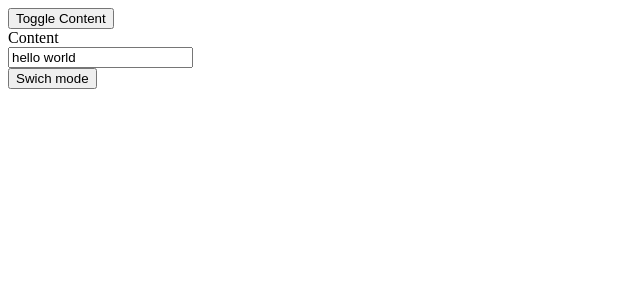
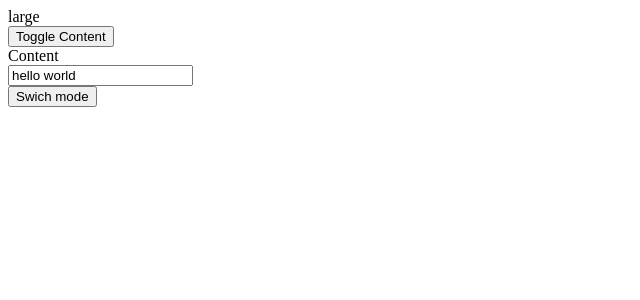
Before and after one commit to dzmitry-viartseika/custom-hook-react-ts, a React (Create React App) app: page / in a window 1280 px wide. Shown: the top 300 px of the page, without its empty margins (0-640 px from the left). Built offline with nearby package versions, Linux system fonts and the light colour scheme.

Commit message:
add new hook useWindowWidth

```diff
--- a/src/Home.tsx
+++ b/src/Home.tsx
@@ -2,12 +2,14 @@ import useInputValidation from './hooks/useInputValidation';
 import {useTheme} from "./hooks/useTheme";
 import {useState} from "react";
 import useToggle from "./hooks/useToggle";
+import useWindowWidth from "./hooks/useWindowWidth";
 
 
 function Home(): JSX.Element {
     const name = useInputValidation('hello world', true);
     const { theme, toggleTheme } = useTheme('white');
     const { value, toggleValue } = useToggle();
+    const onSmallScreen = useWindowWidth();
 
     const handleChangeTheme = () => {
         toggleTheme();
@@ -15,6 +17,9 @@ function Home(): JSX.Element {
 
     return (
         <div className={`Home ${theme}`}>
+            <div>
+                { onSmallScreen ? 'small' : 'large' }
+            </div>
             <button onClick={toggleValue}>Toggle Content</button>
             {
                 value ? <div>
--- /dev/null
+++ b/src/hooks/useWindowWidth.ts
@@ -0,0 +1,20 @@
+import { useState, useEffect } from "react";
+
+const useWindowsWidth = (): boolean => {
+    const [isScreenSmall, setIsScreenSmall] = useState<boolean>(false);
+
+    const checkScreenSize = () => {
+        setIsScreenSmall(window.innerWidth < 600);
+    };
+
+    useEffect(() => {
+        checkScreenSize();
+        window.addEventListener("resize", checkScreenSize);
+
+        return () => window.removeEventListener("resize", checkScreenSize);
+    }, []);
+
+    return isScreenSmall;
+};
+
+export default useWindowsWidth;
```
